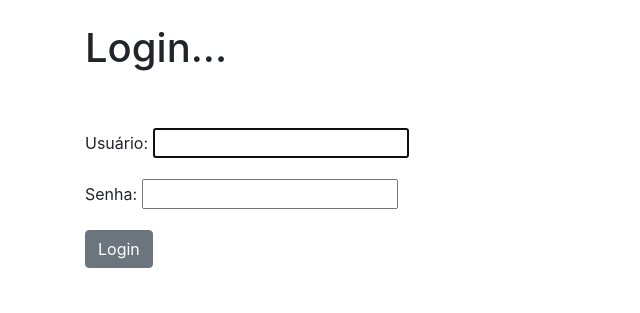
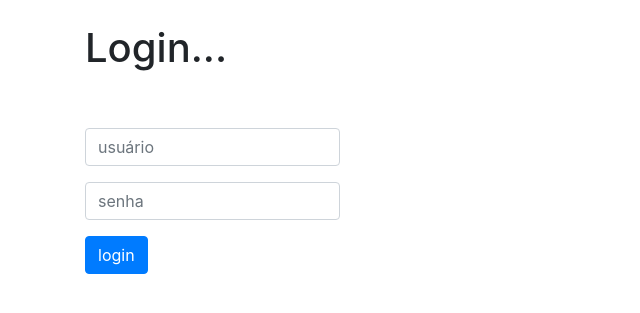
Before and after one commit to matbonani/Blog-django, a Django app: page /membros/login/ in a window 1280 px wide. Shown: the part 56-369 px from the top of the page, without its empty margins (0-640 px from the left). Run offline with Django 3.2, Linux system fonts and the light colour scheme; some libraries are stand-ins or nearby versions.

Commit message:
template login modificada

```diff
--- a/membros/templates/registration/login.html
+++ b/membros/templates/registration/login.html
@@ -7,13 +7,32 @@
 <br><br>
 
 
-<div class="form-group">
+
     <form method="POST">
         {% csrf_token %}
-        {{ form.as_p }}
-        <button class="btn btn-secondary">Login</button>
+        <div class="row">
+            <div class="form-group col-md-3">
+                <input type="text" class="form-control" name="username" placeholder="usuário">
+            </div>
+        </div>
+
+        <div class="row">
+            <div class="form-group col-md-3">
+                <input type="password" class="form-control" name="password" placeholder="senha">
+            </div>
+        </div>
+        </div>
+        <div class="container">
+
+        <button class="btn btn-primary">login</button>
+
+        </div>
+
+
+
+
     </form>
+
 </div>
 
-
 {% endblock %}
```
Also changed, not shown: db.sqlite3.
